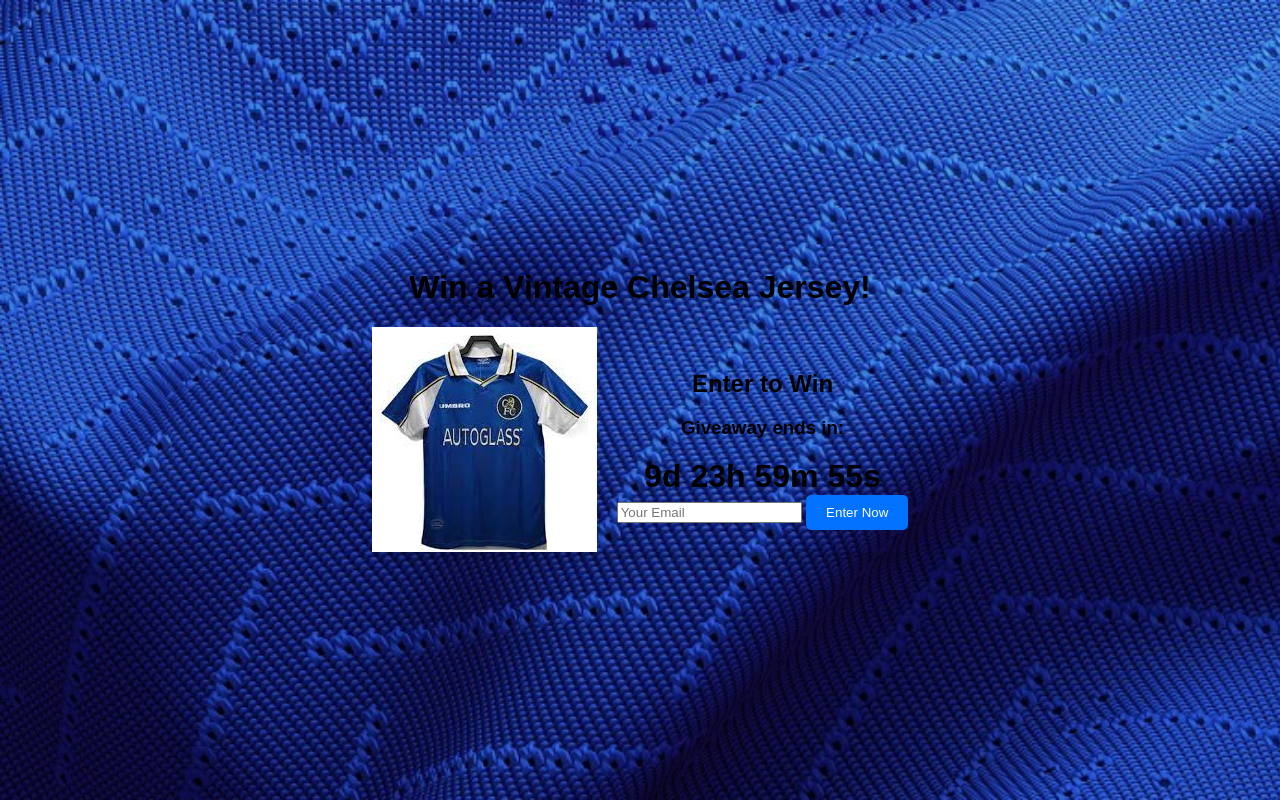
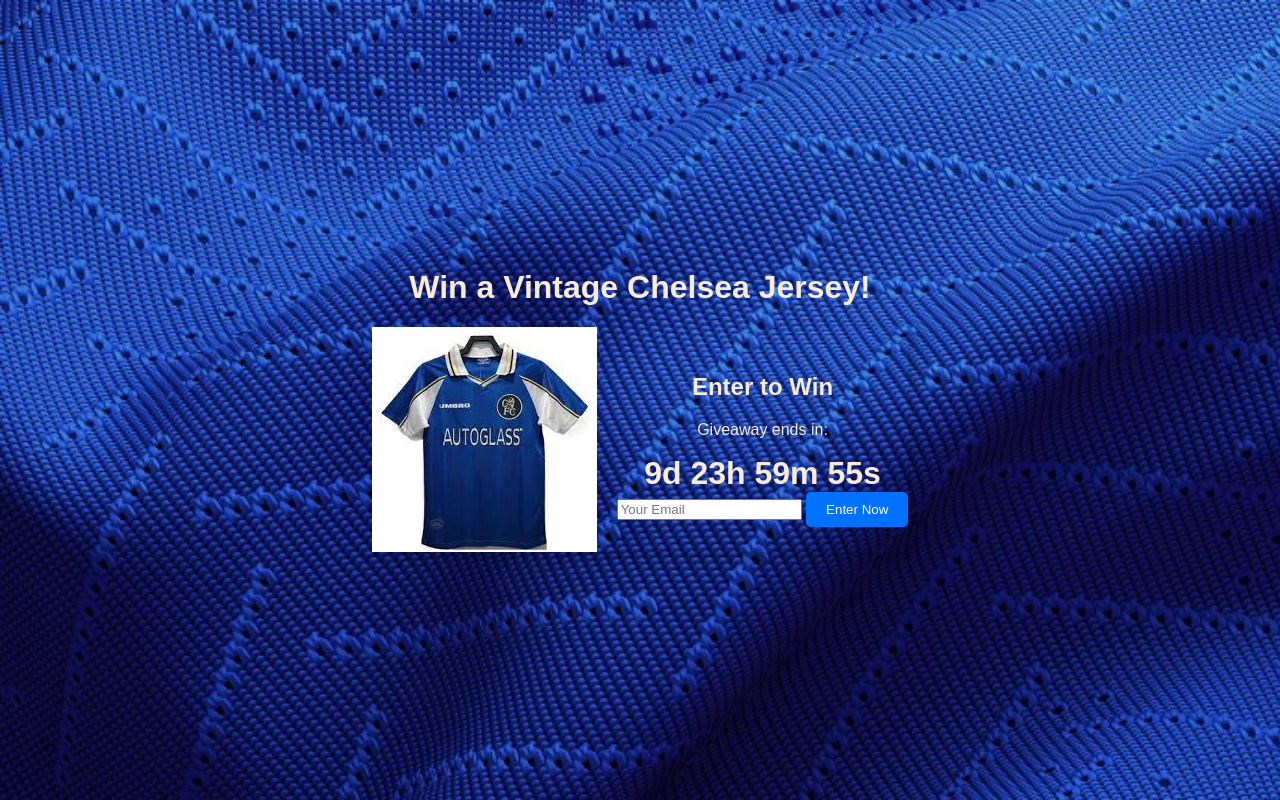
Before and after one commit to OG-86/COSC_107_project, a plain HTML site: page index.html in a window 1280 px wide. Drawn offline with Linux system fonts and the light colour scheme.

Commit message:
made little changes

```diff
--- a/index.html
+++ b/index.html
@@ -16,8 +16,8 @@
             <img src="jersey.jpg" alt="Vintage Chelsea Jersey">
             <div class="entry">
                 <h2>Enter to Win</h2>
-                <h3>Giveaway ends in:</h3>
-                <div id="countdown"></div>
+                <P>Giveaway ends in:</P>
+                <div id="countdown"></diV>
                 <form id="entry-form">
                     <input type="email" id="email" placeholder="Your Email" required>
                     <button type="submit">Enter Now</button>
--- a/style.css
+++ b/style.css
@@ -14,12 +14,14 @@
 
 h1{
     font-family: 'Oswald', sans-serif;
+    color: antiquewhite;
 }
 .hero {
     display: flex;
     align-items: center;
     text-align: center;
     box-shadow: 5px 5px 15px rgba(0, 0, 0, 0.2);
+    color: antiquewhite;
 }
 
 .hero img {
```
